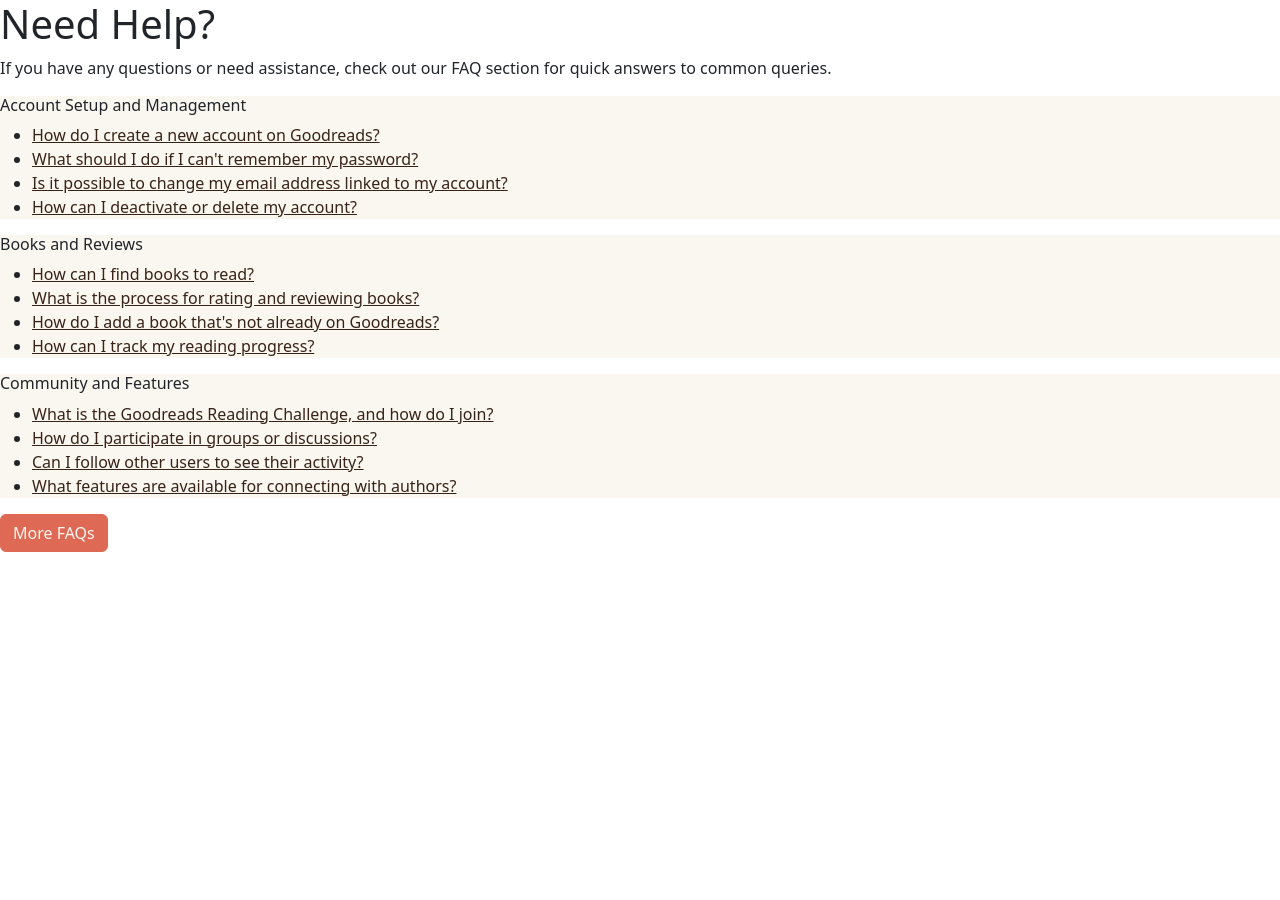
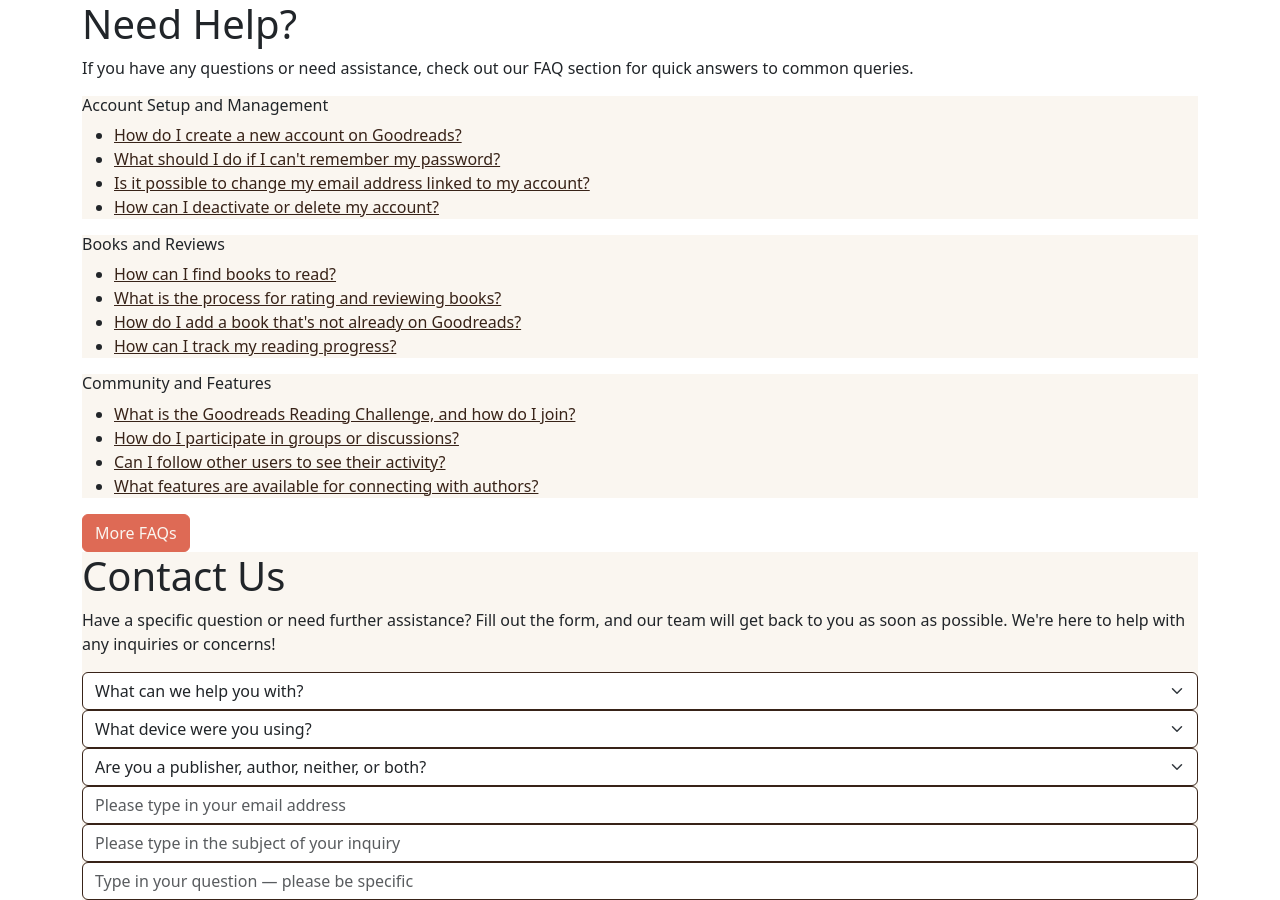
Before and after one commit to bilt0004/dsn1713-final, a website: page contact.html in a window 1280 px wide. Before the commit the page ends 800 px from the top, so only its background shows below. Drawn offline with Linux system fonts and the light colour scheme.

Commit message:
Updated contact.html

```diff
--- a/contact.html
+++ b/contact.html
@@ -8,6 +8,11 @@
 </head>
 
 <body>
+
+    <!-- div for container only -->
+    <div class="container-lg">
+
+
 
         <section>
             <div>
@@ -53,4 +58,42 @@
             </div>
         </section>
 
+        <section>
+            <div class="bg-light">
+                <h1>Contact Us</h1>
+                <p>Have a specific question or need further assistance? Fill out the form, and our team will get back to you as soon as possible. We're here to help with any inquiries or concerns!</p>
+
+                <select class="form-select" aria-label="Default select example">
+                    <option selected>What can we help you with?</option>
+                    <option value="1">One</option>
+                    <option value="2">Two</option>
+                    <option value="3">Three</option>
+                </select>
+
+                <select class="form-select" aria-label="Default select example">
+                    <option selected>What device were you using?</option>
+                    <option value="1">Mobile phone</option>
+                    <option value="2">Tablet</option>
+                    <option value="3">Desktop or laptop</option>
+                </select>
+
+                <select class="form-select" aria-label="Default select example">
+                    <option selected>Are you a publisher, author, neither, or both?</option>
+                    <option value="1">Publisher</option>
+                    <option value="2">Author</option>
+                    <option value="3">Neither</option>
+                    <option value="4">Publisher & Author</option>
+                </select>
+
+                <input type="text" class="form-control" placeholder="Please type in your email address" aria-label="Email input for help request">
+
+                <input type="text" class="form-control" placeholder="Please type in the subject of your inquiry" aria-label="Subject of your inquiry for help request">
+
+                <input type="text" class="form-control" placeholder="Type in your question — please be specific" aria-label="Your question for the help request">
+            </div>
+        </section>
+
+
+
+    </div>
 </body>
```
Lines whose indentation alone changed are shown as unchanged.
